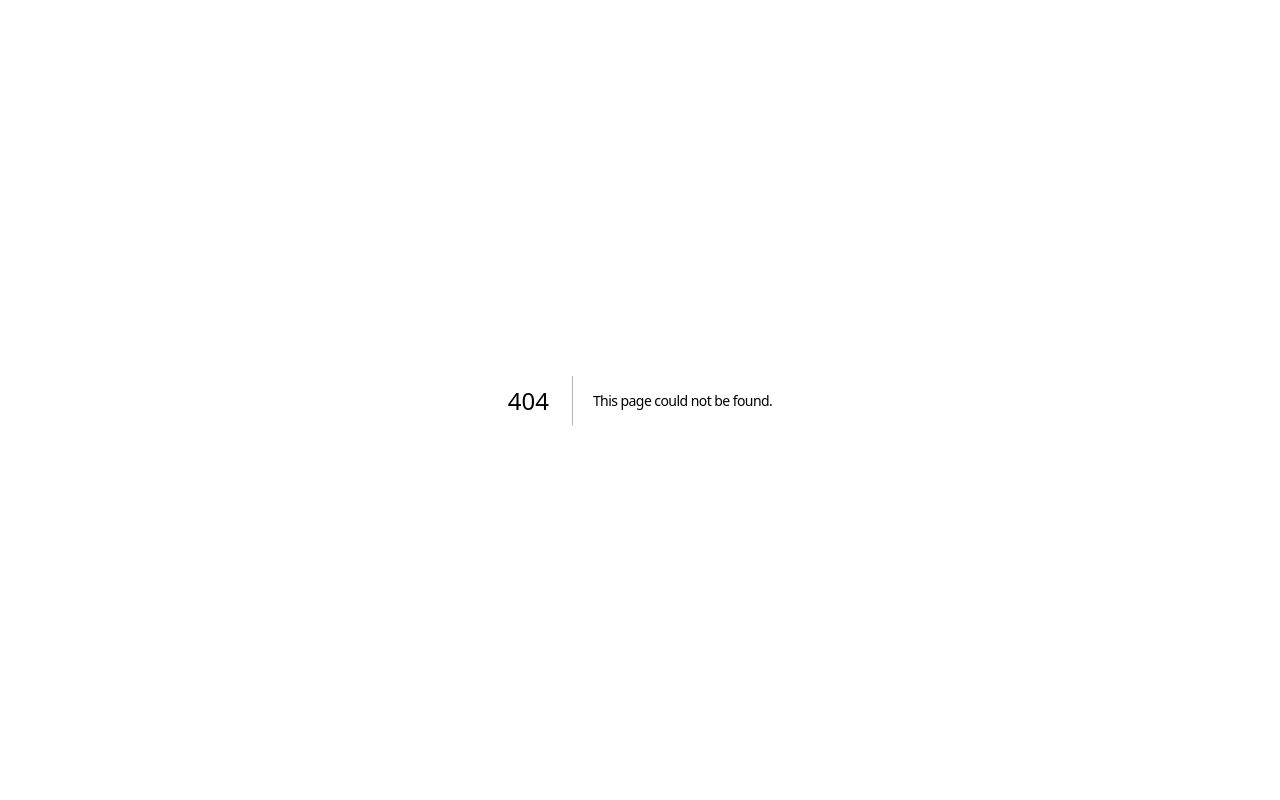
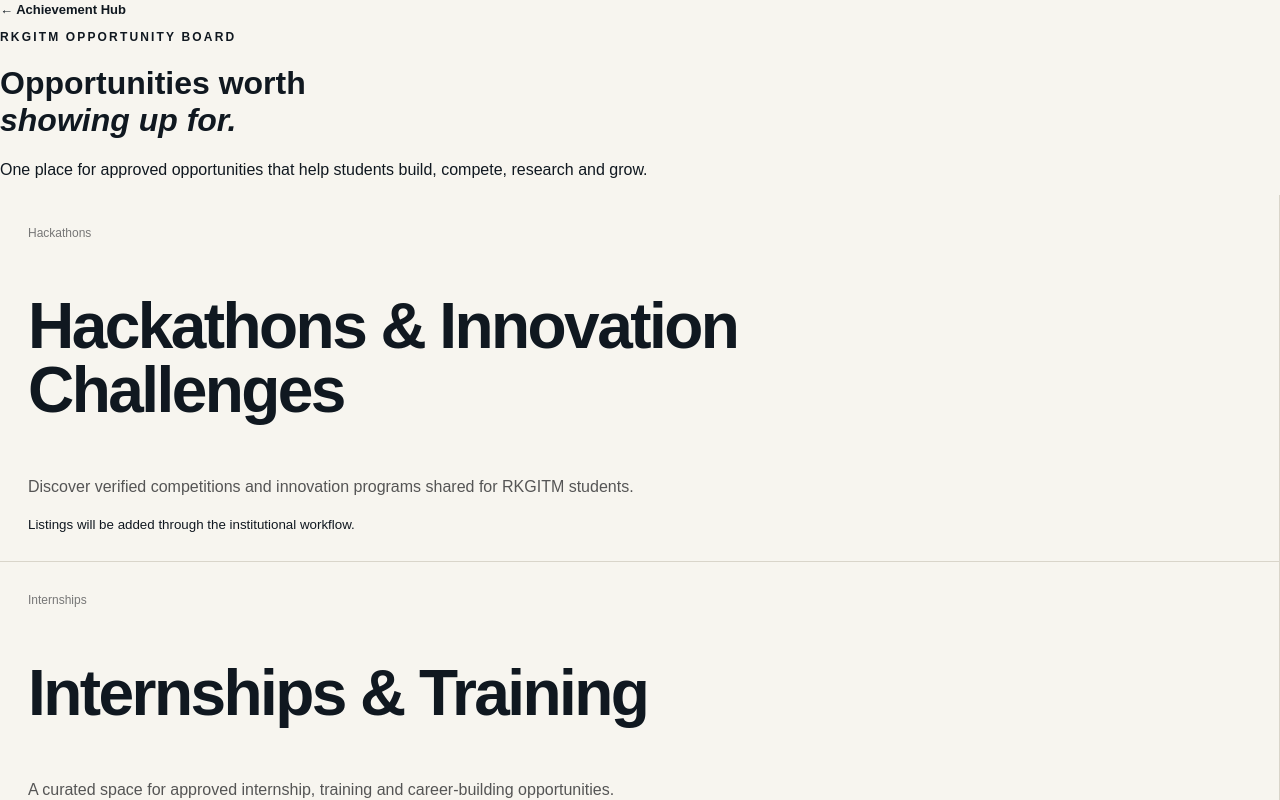
Before and after one commit to Tanishak1/RKGITM-Achievement-Hub, a Next.js app in the folder frontend/: page /opportunities in a window 1280 px wide. Before the commit this address had no page. Shown: the top 800 px of the page. Built offline with nearby package versions, Linux system fonts and the light colour scheme.

Commit message:
feat: add opportunities board

```diff
--- /dev/null
+++ b/frontend/app/opportunities/page.tsx
@@ -0,0 +1,2 @@
+const opportunities=[{type:"Hackathons",title:"Hackathons & Innovation Challenges",text:"Discover verified competitions and innovation programs shared for RKGITM students."},{type:"Internships",title:"Internships & Training",text:"A curated space for approved internship, training and career-building opportunities."},{type:"Conferences",title:"Conferences & Research Calls",text:"Find relevant conferences, paper calls, workshops and academic opportunities."},{type:"Campus",title:"Campus Opportunities",text:"Society recruitment, volunteering, speaker sessions and institutional activities."}];
+export default function Opportunities(){return <main className="directoryPage"><a className="backLink" href="/">← Achievement Hub</a><header className="directoryHero"><p className="eyebrow">RKGITM OPPORTUNITY BOARD</p><h1>Opportunities worth<br/><em>showing up for.</em></h1><p>One place for approved opportunities that help students build, compete, research and grow.</p></header><section className="directoryGrid">{opportunities.map(x=><article key={x.type}><span>{x.type}</span><h2>{x.title}</h2><p>{x.text}</p><small>Listings will be added through the institutional workflow.</small></article>)}</section></main>}
```
